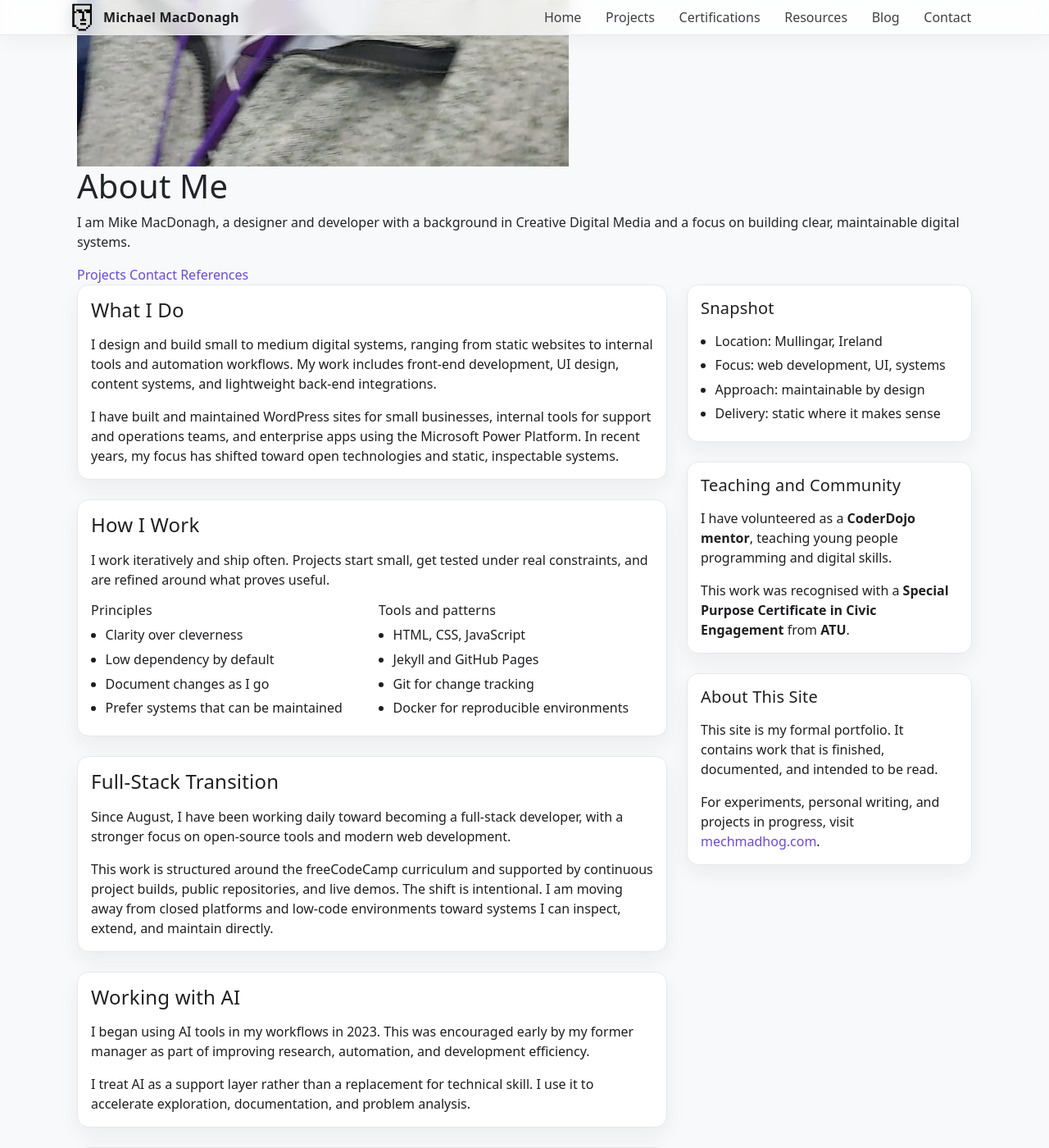
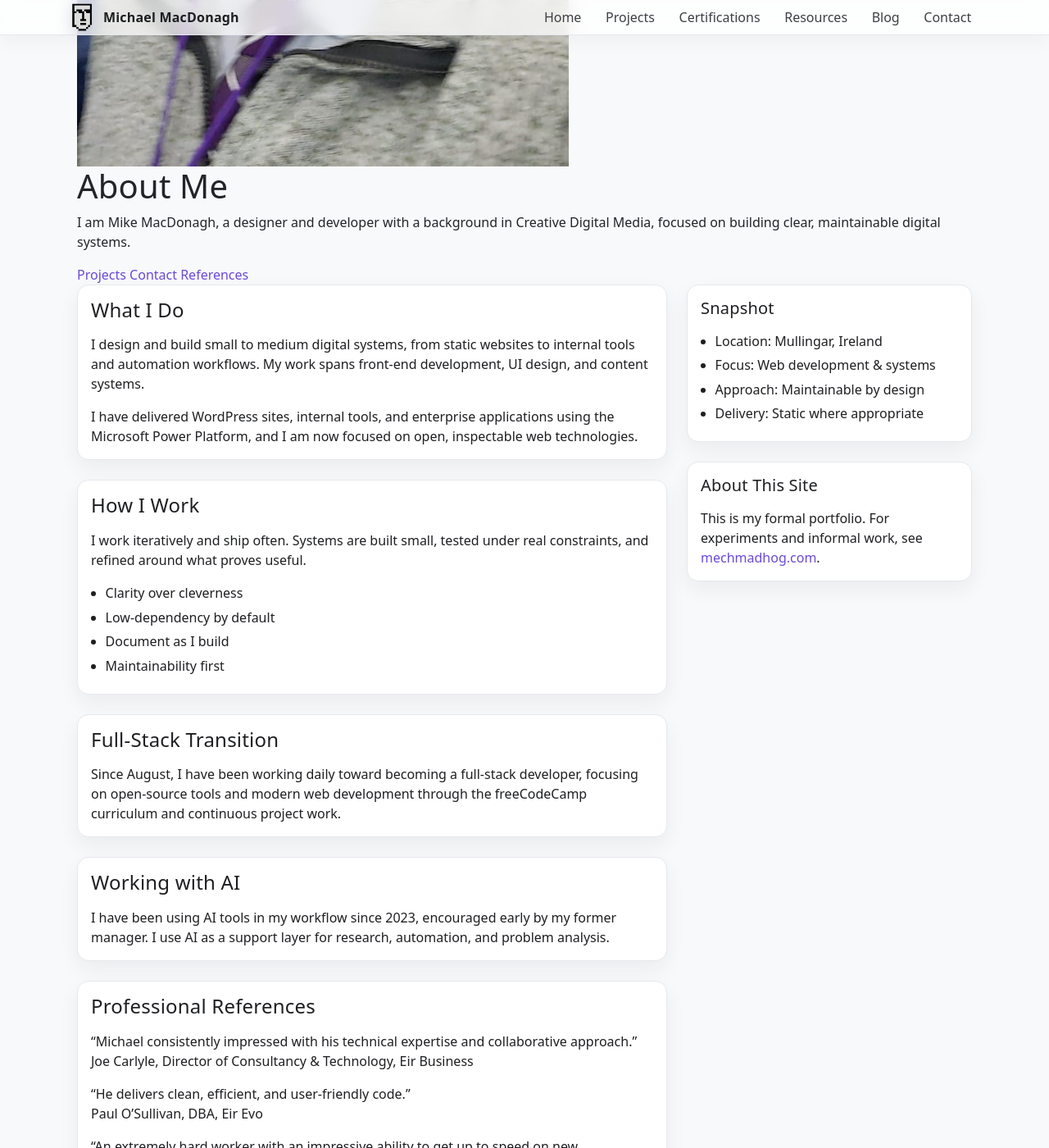
Before and after one commit to MechMadHog/michaelmacdonagh.net, a Jekyll site: the page built from about.md, in a window 1280 px wide and 1400 px high, scrolled down 764 px. Shown: the whole window at 82% size. Built offline with Jekyll 4.4.1, drawn with Linux system fonts in a browser that asks for light colours; some of the changed text lies outside the part shown.

Commit message:
Update about.md

```diff
--- a/about.md
+++ b/about.md
@@ -6,128 +6,94 @@ permalink: /about/
 
 <div class="container">
   <div class="about-hero">
-    <div class="about-hero__media">
+    <div class="about-hero-media">
       <img
-        class="about-hero__photo"
+        class="about-hero-photo"
         src="/assets/images/formal-mike.png"
         alt="Portrait of Mike MacDonagh"
         loading="lazy"
         decoding="async"
       />
     </div>
-
-    <div class="about-hero__content">
-      <h1 class="about-hero__title">About Me</h1>
-      <p class="about-hero__subtitle">
-        I am Mike MacDonagh, a designer and developer with a background in Creative Digital Media and a focus on building clear, maintainable digital systems.
+    <div class="about-hero-content">
+      <h1 class="about-hero-title">About Me</h1>
+      <p class="about-hero-subtitle">
+        I am Mike MacDonagh, a designer and developer with a background in Creative Digital Media,
+        focused on building clear, maintainable digital systems.
       </p>
-
-      <div class="about-hero__meta">
-        <a class="about-hero__link" href="/projects/">Projects</a>
-        <a class="about-hero__link" href="/contact/">Contact</a>
-        <a class="about-hero__link" href="#references">References</a>
+      <div class="about-hero-meta">
+        <a class="about-hero-link" href="/projects/">Projects</a>
+        <a class="about-hero-link" href="/contact/">Contact</a>
+        <a class="about-hero-link" href="#references">References</a>
       </div>
     </div>
   </div>
 
   <div class="row g-4">
-    <!-- Left column -->
     <div class="col-12 col-lg-8">
       <div class="card">
         <div class="card-body">
           <h2 class="h4 mb-3">What I Do</h2>
-          <p class="mb-3">
-            I design and build small to medium digital systems, ranging from static websites to internal tools and automation workflows.
-            My work includes front-end development, UI design, content systems, and lightweight back-end integrations.
+          <p>
+            I design and build small to medium digital systems, from static websites to internal tools
+            and automation workflows. My work spans front-end development, UI design, and content systems.
           </p>
           <p class="mb-0">
-            I have built and maintained WordPress sites for small businesses, internal tools for support and operations teams, and enterprise apps using the Microsoft Power Platform.
-            In recent years, my focus has shifted toward open technologies and static, inspectable systems.
+            I have delivered WordPress sites, internal tools, and enterprise applications using the
+            Microsoft Power Platform, and I am now focused on open, inspectable web technologies.
           </p>
         </div>
       </div>
-
       <div class="card mt-4">
         <div class="card-body">
           <h2 class="h4 mb-3">How I Work</h2>
-          <p class="mb-3">
-            I work iteratively and ship often. Projects start small, get tested under real constraints, and are refined around what proves useful.
+          <p>
+            I work iteratively and ship often. Systems are built small, tested under real constraints,
+            and refined around what proves useful.
           </p>
-
-          <div class="row g-3">
-            <div class="col-12 col-md-6">
-              <h3 class="h6 mb-2">Principles</h3>
-              <ul class="mb-0">
-                <li>Clarity over cleverness</li>
-                <li>Low dependency by default</li>
-                <li>Document changes as I go</li>
-                <li>Prefer systems that can be maintained</li>
-              </ul>
-            </div>
-
-            <div class="col-12 col-md-6">
-              <h3 class="h6 mb-2">Tools and patterns</h3>
-              <ul class="mb-0">
-                <li>HTML, CSS, JavaScript</li>
-                <li>Jekyll and GitHub Pages</li>
-                <li>Git for change tracking</li>
-                <li>Docker for reproducible environments</li>
-              </ul>
-            </div>
-          </div>
+          <ul class="mb-0">
+            <li>Clarity over cleverness</li>
+            <li>Low-dependency by default</li>
+            <li>Document as I build</li>
+            <li>Maintainability first</li>
+          </ul>
         </div>
       </div>
-
       <div class="card mt-4">
         <div class="card-body">
           <h2 class="h4 mb-3">Full-Stack Transition</h2>
-          <p class="mb-3">
-            Since August, I have been working daily toward becoming a full-stack developer, with a stronger focus on open-source tools and modern web development.
-          </p>
           <p class="mb-0">
-            This work is structured around the freeCodeCamp curriculum and supported by continuous project builds, public repositories, and live demos.
-            The shift is intentional. I am moving away from closed platforms and low-code environments toward systems I can inspect, extend, and maintain directly.
+            Since August, I have been working daily toward becoming a full-stack developer, focusing on
+            open-source tools and modern web development through the freeCodeCamp curriculum and
+            continuous project work.
           </p>
         </div>
       </div>
-
       <div class="card mt-4">
         <div class="card-body">
           <h2 class="h4 mb-3">Working with AI</h2>
-          <p class="mb-3">
-            I began using AI tools in my workflows in 2023. This was encouraged early by my former manager as part of improving research, automation, and development efficiency.
-          </p>
           <p class="mb-0">
-            I treat AI as a support layer rather than a replacement for technical skill. I use it to accelerate exploration, documentation, and problem analysis.
+            I have been using AI tools in my workflow since 2023, encouraged early by my former manager.
+            I use AI as a support layer for research, automation, and problem analysis.
           </p>
         </div>
       </div>
-
       <div class="card mt-4" id="references">
         <div class="card-body">
           <h2 class="h4 mb-3">Professional References</h2>
-          <p class="mb-3">
-            These quotes are from colleagues and managers I have worked with. They are included as evidence of how I operate in team and delivery environments.
-          </p>
-
           <div class="testimonials">
             <blockquote>
-              “Michael consistently impressed with his technical expertise and collaborative approach.
-              Adaptable, reliable, and an excellent problem-solver.”
+              “Michael consistently impressed with his technical expertise and collaborative approach.”
               <footer>Joe Carlyle, Director of Consultancy & Technology, Eir Business</footer>
             </blockquote>
-
             <blockquote>
-              “He delivers clean, efficient, and user-friendly code.
-              A great team player you can rely on.”
+              “He delivers clean, efficient, and user-friendly code.”
               <footer>Paul O’Sullivan, DBA, Eir Evo</footer>
             </blockquote>
-
             <blockquote>
               “An extremely hard worker with an impressive ability to get up to speed on new technologies.”
               <footer>Marc Murray, UX Designer</footer>
             </blockquote>
-
             <blockquote>
               “Dedicated, focused, committed. A rare quality to find.”
               <footer>Tom Griffith, Business Development | Digital Implementation</footer>
@@ -136,41 +102,23 @@ permalink: /about/
         </div>
       </div>
     </div>
-
-    <!-- Right column -->
     <div class="col-12 col-lg-4">
       <div class="card">
         <div class="card-body">
           <h2 class="h5 mb-3">Snapshot</h2>
           <ul class="mb-0">
             <li>Location: Mullingar, Ireland</li>
-            <li>Focus: web development, UI, systems</li>
-            <li>Approach: maintainable by design</li>
-            <li>Delivery: static where it makes sense</li>
+            <li>Focus: Web development & systems</li>
+            <li>Approach: Maintainable by design</li>
+            <li>Delivery: Static where appropriate</li>
           </ul>
         </div>
       </div>
-
-      <div class="card mt-4">
-        <div class="card-body">
-          <h2 class="h5 mb-3">Teaching and Community</h2>
-          <p class="mb-3">
-            I have volunteered as a <strong>CoderDojo mentor</strong>, teaching young people programming and digital skills.
-          </p>
-          <p class="mb-0">
-            This work was recognised with a <strong>Special Purpose Certificate in Civic Engagement</strong> from <strong>ATU</strong>.
-          </p>
-        </div>
-      </div>
-
       <div class="card mt-4">
         <div class="card-body">
           <h2 class="h5 mb-3">About This Site</h2>
-          <p class="mb-3">
-            This site is my formal portfolio. It contains work that is finished, documented, and intended to be read.
-          </p>
           <p class="mb-0">
-            For experiments, personal writing, and projects in progress, visit
+            This is my formal portfolio. For experiments and informal work, see
             <a href="https://mechmadhog.com">mechmadhog.com</a>.
           </p>
         </div>
```
